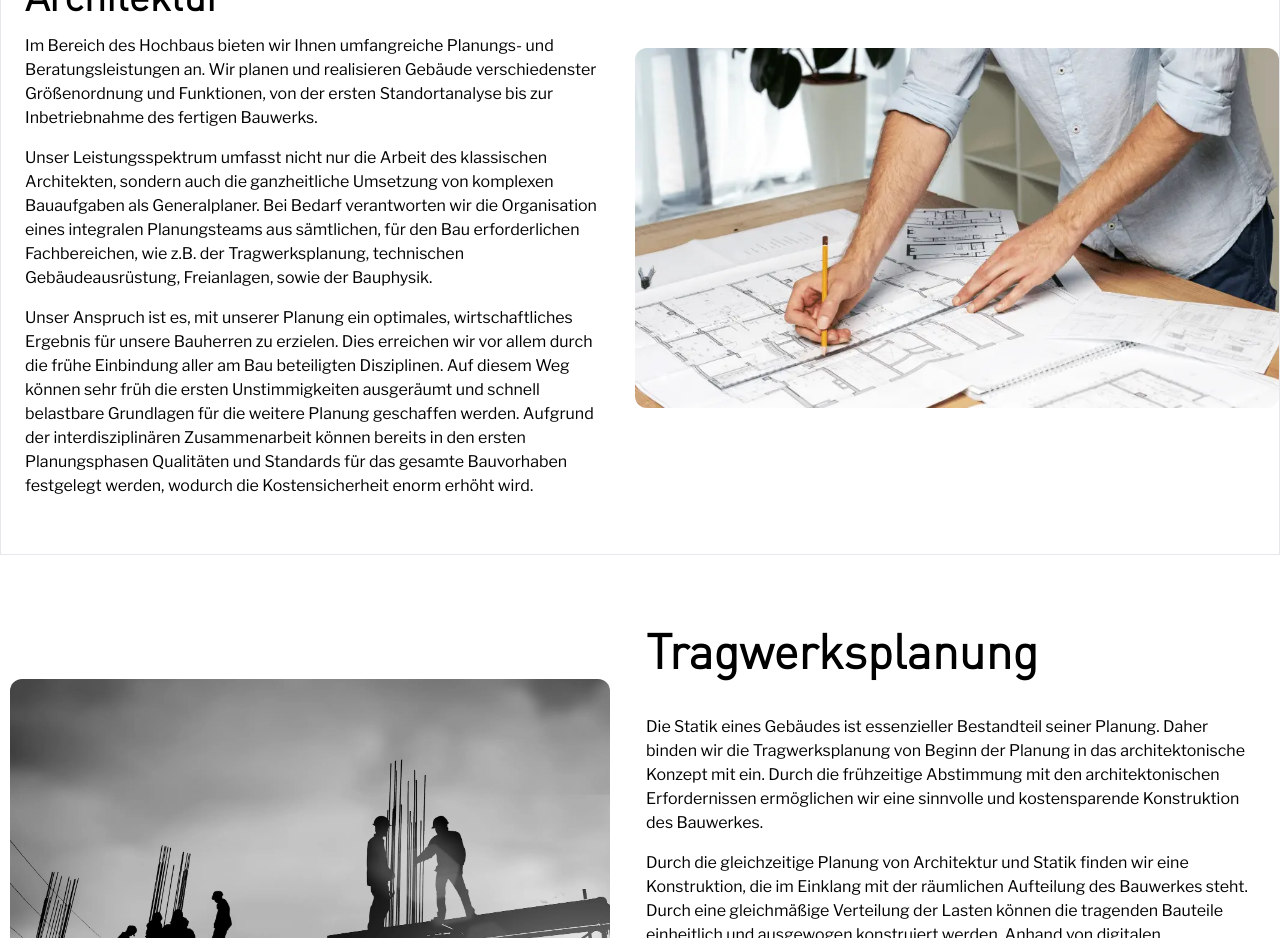
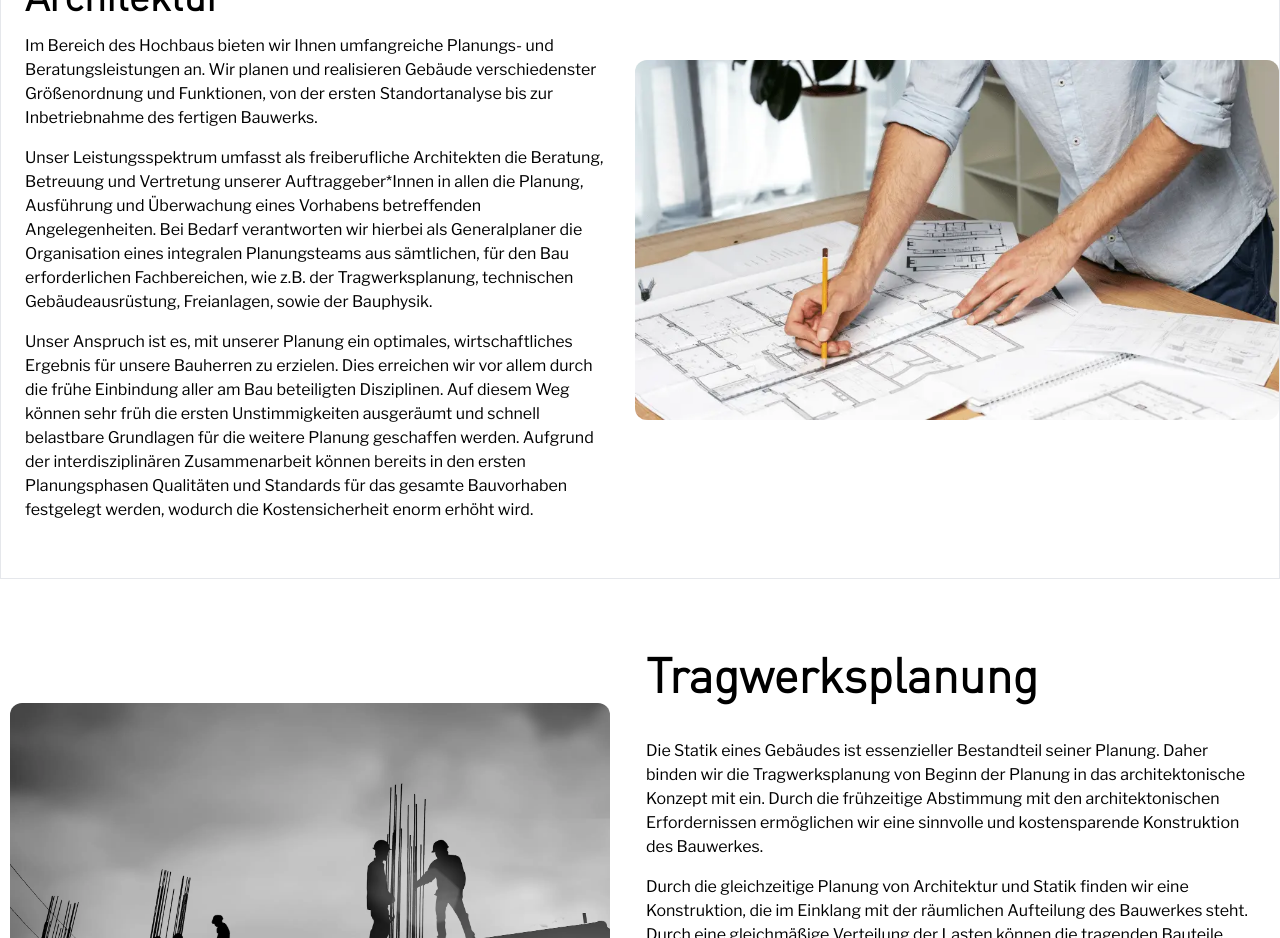
Before and after one commit to borigendiego/fies, a Next.js app: page /leistung in a window 1280 px wide. Shown: the part 1040-1978 px from the top of the page. Built offline with nearby package versions, Linux system fonts and the light colour scheme.

Commit message:
Update Architektur copy

```diff
--- a/components/architektur/index.tsx
+++ b/components/architektur/index.tsx
@@ -20,17 +20,13 @@ const ArchitekturComp = () => {
                         Wir planen und realisieren Gebäude verschiedenster Größenordnung und Funktionen, von der ersten Standortanalyse bis zur Inbetriebnahme des fertigen Bauwerks.
                     </p>
                     <p className='py-2 text-base'>
-                        Unser Leistungsspektrum umfasst nicht nur die Arbeit des klassischen Architekten,
-                        sondern auch die ganzheitliche Umsetzung von komplexen Bauaufgaben als Generalplaner.
-                        Bei Bedarf verantworten wir die Organisation eines integralen Planungsteams aus sämtlichen,
-                        für den Bau erforderlichen Fachbereichen, wie z.B. der Tragwerksplanung, technischen Gebäudeausrüstung, Freianlagen, sowie der Bauphysik.
+                    Unser Leistungsspektrum umfasst als freiberufliche Architekten die Beratung, Betreuung und Vertretung unserer Auftraggeber*Innen in allen die Planung, Ausführung und Überwachung eines Vorhabens betreffenden Angelegenheiten. Bei Bedarf verantworten wir hierbei als Generalplaner die Organisation eines integralen Planungsteams aus sämtlichen, für den Bau erforderlichen Fachbereichen, wie z.B. der Tragwerksplanung, technischen Gebäudeausrüstung, Freianlagen, sowie der Bauphysik.
                     </p>
                     <p className='py-2 text-base'>
                         Unser Anspruch ist es, mit unserer Planung ein optimales, wirtschaftliches Ergebnis für unsere Bauherren zu erzielen.
                         Dies erreichen wir vor allem durch die frühe Einbindung aller am Bau beteiligten Disziplinen.
                         Auf diesem Weg können sehr früh die ersten Unstimmigkeiten ausgeräumt und schnell belastbare Grundlagen für die weitere Planung geschaffen werden.
-                        Aufgrund der interdisziplinären Zusammenarbeit können bereits in den ersten Planungsphasen Qualitäten und Standards für das gesamte
-                        Bauvorhaben festgelegt werden, wodurch die Kostensicherheit enorm erhöht wird.
+                        Aufgrund der interdisziplinären Zusammenarbeit können bereits in den ersten Planungsphasen Qualitäten und Standards für das gesamte Bauvorhaben festgelegt werden, wodurch die Kostensicherheit enorm erhöht wird.
                     </p>
                 </motion.div>
                 <motion.div
```
